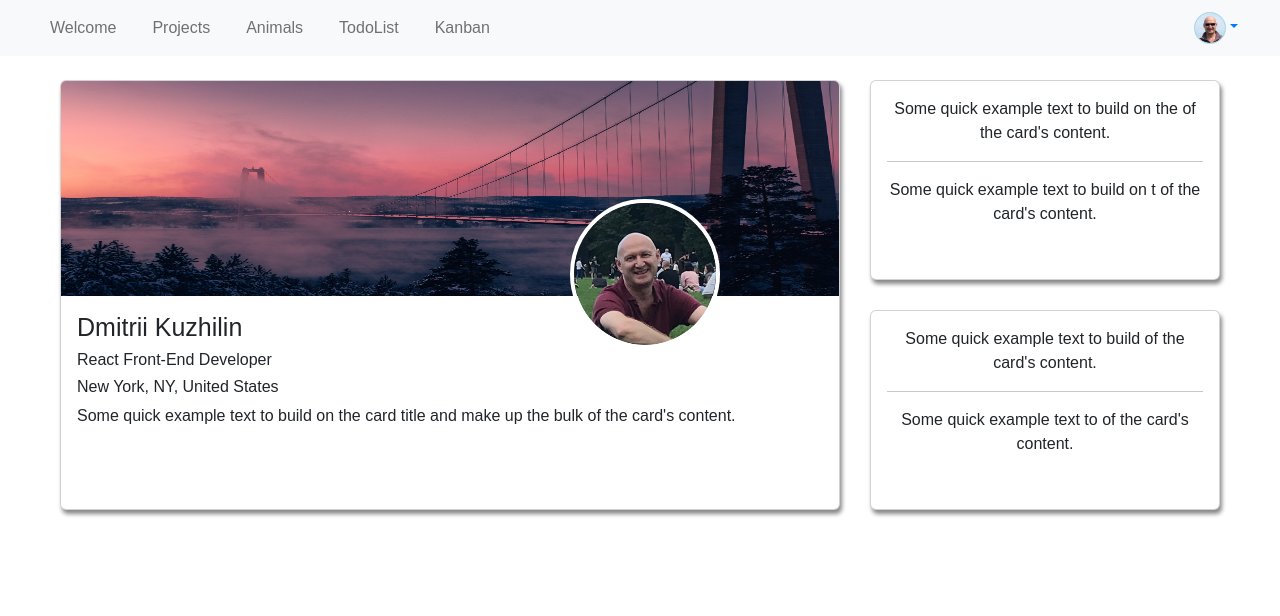
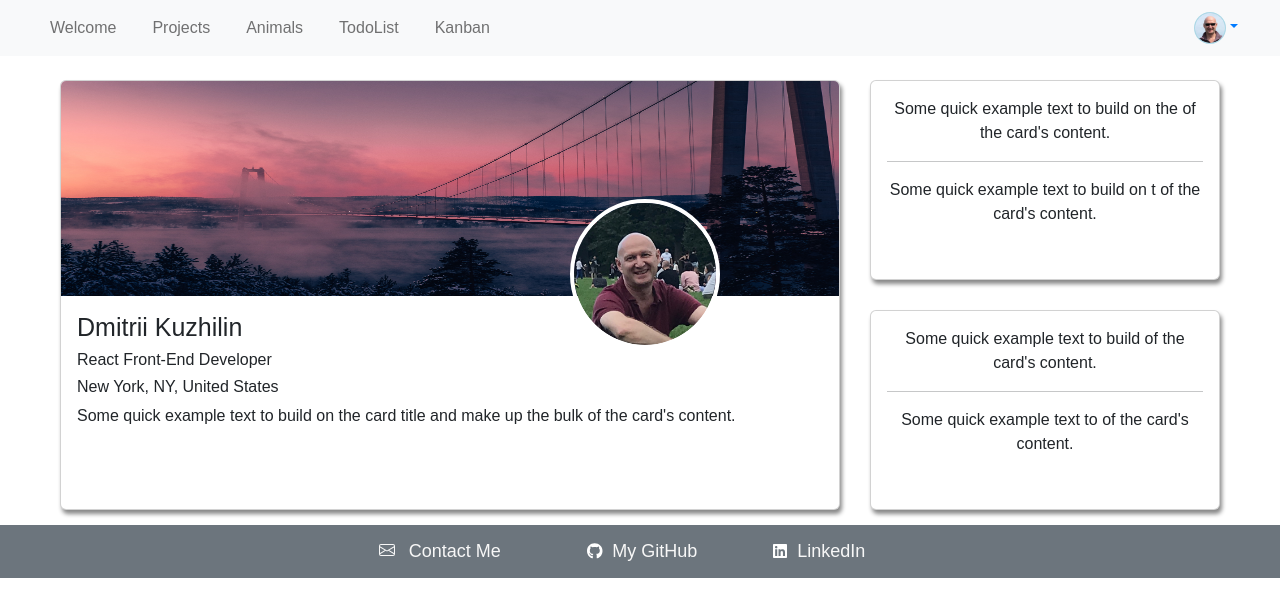
Before and after one commit to Dmitrii126776/client-mern-auth, a React (Create React App) app: page /profile in a window 1280 px wide. Shown: the top 616 px of the page. Built offline with nearby package versions, Linux system fonts and the light colour scheme; no server answers.

Commit message:
Footer.js

```diff
--- a/package.json
+++ b/package.json
@@ -5,6 +5,12 @@
   "dependencies": {
     "@emotion/react": "^11.10.6",
     "@emotion/styled": "^11.10.6",
+    "@fortawesome/fontawesome-free": "^6.4.0",
+    "@fortawesome/fontawesome-svg-core": "^6.4.0",
+    "@fortawesome/free-brands-svg-icons": "^6.4.0",
+    "@fortawesome/free-regular-svg-icons": "^6.4.0",
+    "@fortawesome/free-solid-svg-icons": "^6.4.0",
+    "@fortawesome/react-fontawesome": "^0.2.0",
     "@mui/icons-material": "^5.11.11",
     "@mui/material": "^5.11.12",
     "@testing-library/jest-dom": "^5.16.5",
--- a/src/App.css
+++ b/src/App.css
@@ -204,8 +204,8 @@ aside {
 @media (max-width: 768px) {
     .cards-container {
         flex-direction: column !important;
-        margin-left: 10px!important;
-        margin-right: 10px!important;
+        margin-left: 10px !important;
+        margin-right: 10px !important;
     }
 
     .card {
@@ -215,3 +215,14 @@ aside {
         max-height: none;
     }
 }
+
+.footer-item {
+    font-size: 18px;
+    color: #f7f7f7;
+}
+
+/*.footer-item:hover,*/
+/*.footer-item:visited {*/
+/*    font-size: 18px;*/
+/*    color: #f7f7f7;*/
+/*}*/
--- a/src/App.js
+++ b/src/App.js
@@ -18,6 +18,7 @@ import Animal from "./animals/Animal";
 import Header from "./components/Header";
 import Projects from "./components/Projects";
 import Profile from "./components/Profile";
+import Footer from "./components/Footer";
 
 
 function App() {
@@ -296,6 +297,8 @@ function App() {
                         />}/>
 
                     </Routes>
+                    <Footer/>
+
                 </div>
             </BrowserRouter>
         </UserContext.Provider>
--- /dev/null
+++ b/src/components/Footer.js
@@ -0,0 +1,61 @@
+import React from 'react';
+import {useLocation} from 'react-router-dom';
+import {FontAwesomeIcon} from '@fortawesome/react-fontawesome';
+import {faGithub} from '@fortawesome/free-brands-svg-icons';
+import {faLinkedin} from '@fortawesome/free-brands-svg-icons';
+
+const Footer = () => {
+    const location = useLocation();
+
+    // Set marginTop to 0 for the Welcome page and 20 for other pages
+    const marginTop = location.pathname === '/' ? 0 : 15;
+
+    return (
+        <nav className="navbar navbar-expand-lg bg-secondary" style={{marginTop, maxHeight: 160}}>
+            <div className="container-fluid d-flex justify-content-center">
+                <ul className="navbar-nav d-flex align-items-center">
+                    <li className="nav-item"
+                        style={{display: 'flex', alignItems: 'center'}}>
+                        <a href="mailto:kuzhilind@gmail.com"
+                           target="_blank" rel="noopener noreferrer" style={{padding: 0, marginRight: 0}}>
+                            <svg xmlns="http://www.w3.org/2000/svg" width="20" height="20" fill="currentColor"
+                                 className="bi bi-envelope footer-item" viewBox="0 0 20 20">
+                                <path
+                                    d="M0 4a2 2 0 0 1 2-2h12a2 2 0 0 1 2 2v8a2 2 0 0 1-2 2H2a2 2 0 0 1-2-2V4Zm2-1a1 1 0 0 0-1 1v.217l7 4.2 7-4.2V4a1 1 0 0 0-1-1H2Zm13 2.383-4.708 2.825L15 11.105V5.383Zm-.034 6.876-5.64-3.471L8 9.583l-1.326-.795-5.64 3.47A1 1 0 0 0 2 13h12a1 1 0 0 0 .966-.741ZM1 11.105l4.708-2.897L1 5.383v5.722Z"/>
+                            </svg>
+                        </a>
+                        <a className="navbar-brand text-center footer-item"
+                           href="mailto:kuzhilind@gmail.com"
+                           target="_blank" rel="noopener noreferrer">Contact Me</a>
+                    </li>
+                    <li className="nav-item"
+                        style={{display: 'flex', alignItems: 'center', marginLeft: 50, marginRight: 50}}>
+                        <span className="github">
+                         <a href="https://github.com/Dmitrii126776"
+                            target="_blank" rel="noopener noreferrer">
+                           <FontAwesomeIcon icon={faGithub} color="white" style={{padding: 0}}/>
+                        </a>
+                        <a className="navbar-brand text-center footer-item"
+                           href="https://github.com/Dmitrii126776"
+                           target="_blank" rel="noopener noreferrer" style={{padding: 0}}>My GitHub
+                          </a>
+                        </span>
+                    </li>
+                    <li className="nav-item"
+                        style={{display: 'flex', alignItems: 'center'}}>
+                        <span className="linkedin">
+                             <a href="https://www.linkedin.com/in/dmitrii-kuzhilin"
+                                target="_blank" rel="noopener noreferrer">
+                              <FontAwesomeIcon icon={faLinkedin} color="white"/>
+                             </a>
+                        <a className="navbar-brand text-center footer-item"
+                           href="https://www.linkedin.com/in/dmitrii-kuzhilin"
+                           target="_blank" rel="noopener noreferrer" style={{padding: 0}}>LinkedIn</a>
+                        </span>
+                    </li>
+                </ul>
+            </div>
+        </nav>
+    );
+};
+export default Footer;
--- a/src/components/Header.js
+++ b/src/components/Header.js
@@ -15,7 +15,6 @@ const Header = () => {
         <div>
             <div className="header-wrapper" style={{backgroundImage: `url(${retro})`}}>
                 <div className="main-info">
-                    {/*<h2>My name is Dmitrii</h2>*/}
                     <h2>I am React Front-end Developer</h2>
                     <button className="btn btn-secondary btn-lg"
                             type="button" style={{marginTop: 20}}
--- a/src/components/Profile.js
+++ b/src/components/Profile.js
@@ -33,7 +33,7 @@ const Profile = () => {
                     borderRadius: '50%', // Make the circle image round
                 }}/>
                 <div className="card-body" style={{textAlign: "left"}}>
-                    <h5 style={{fontSize:25}}>Dmitrii Kuzhilin</h5>
+                    <h5 style={{fontSize:25, fontWeight:500}}>Dmitrii Kuzhilin</h5>
                     <h6>React Front-End Developer</h6>
                     <h6>New York, NY, United States</h6>
                     <p className="card-text">Some quick example text to build on the card title and make up the bulk
```
Also changed, not shown: 1 other file (tests, documents, lock files or other folders).
